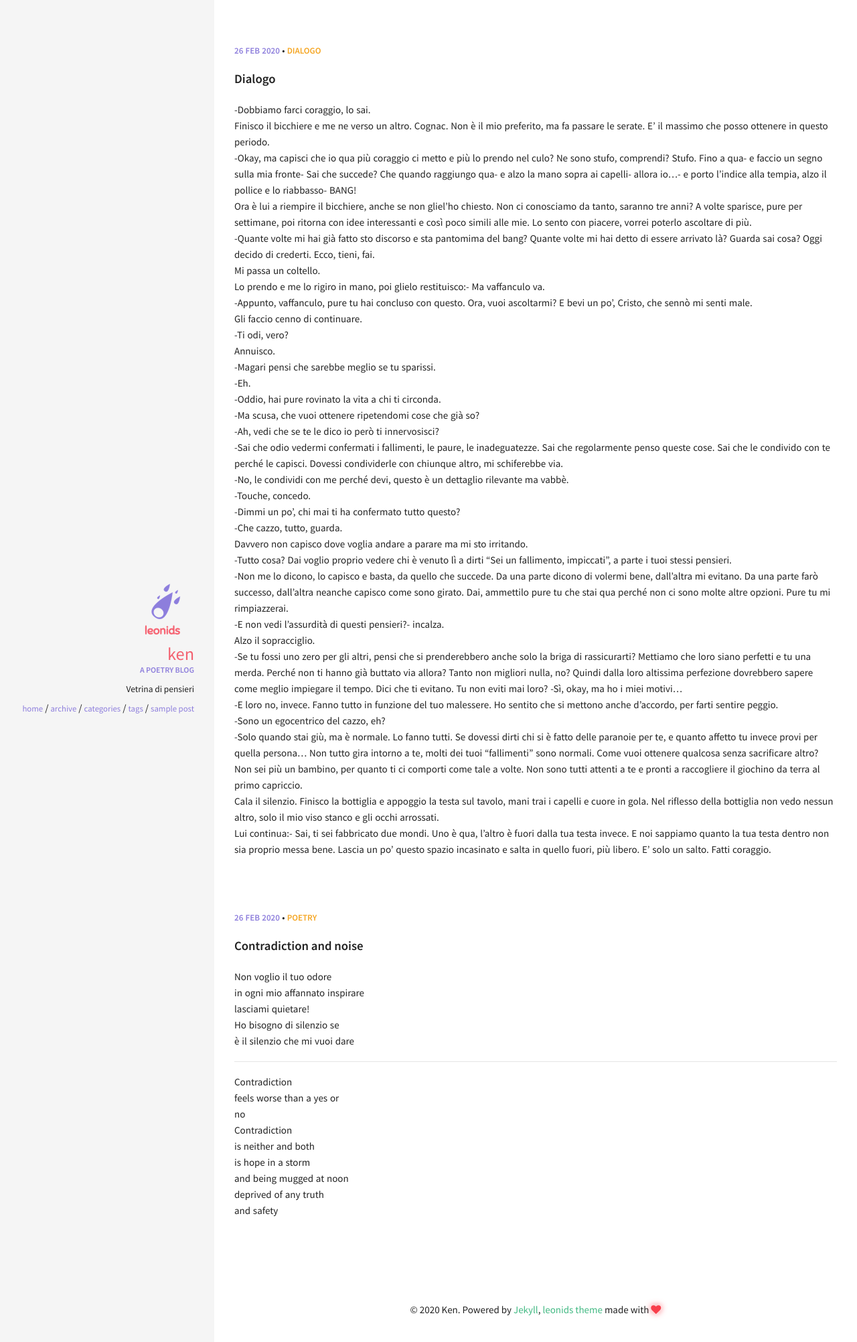
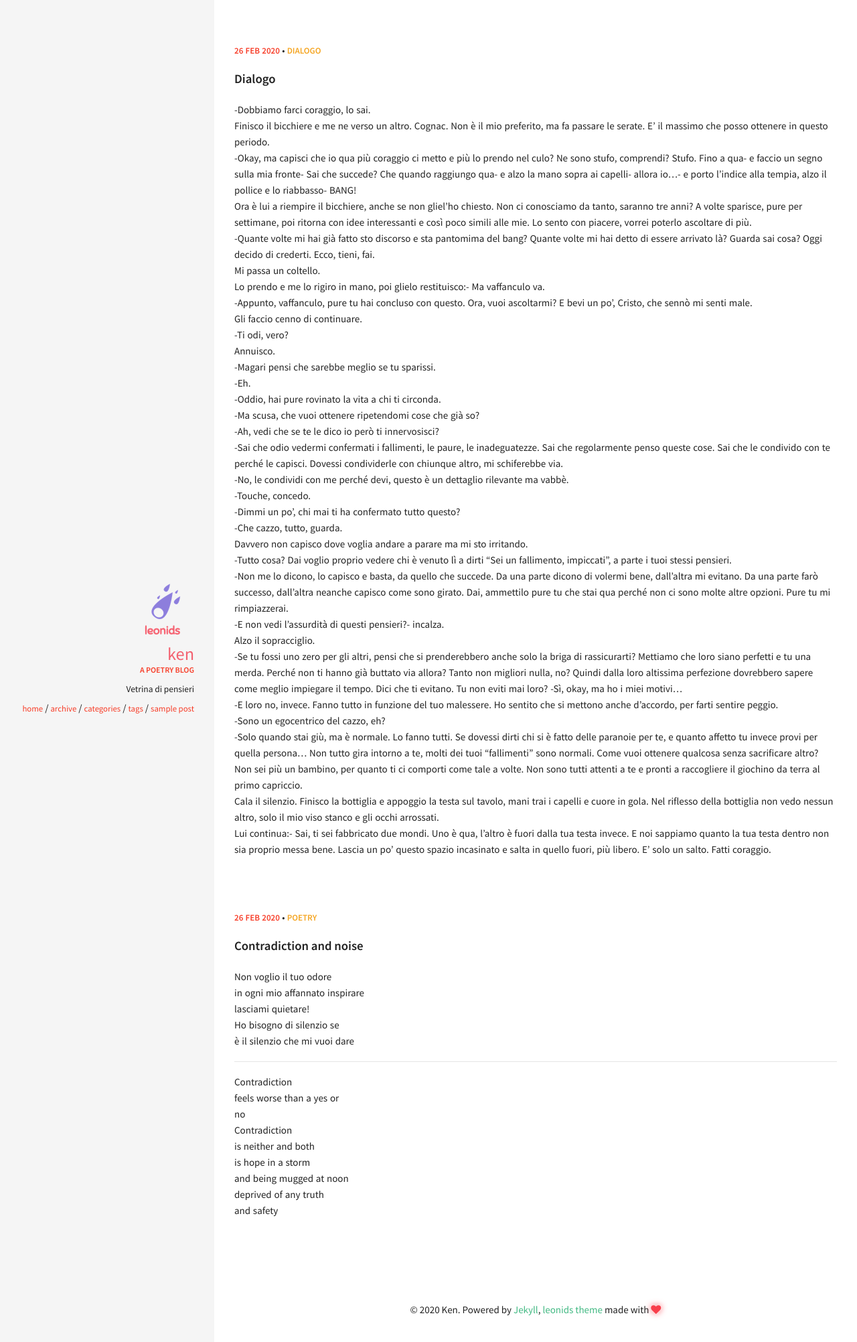
Before and after one commit to mirrorlessglassken/mirrorlessglassken.github.io, a Jekyll site: the page built from index.html, in a window 1280 px wide. Shown: the top 2003 px of the page at 67% size. Built offline with Jekyll 4.4.1, drawn with Linux system fonts in a browser that asks for light colours.

Commit message:
changed colors

```diff
--- a/_sass/components/_variables.scss
+++ b/_sass/components/_variables.scss
@@ -56,7 +56,7 @@ $background-color: #f5f5f5;
 
 $white:            #fff;
 $primary:          #42b983;
-$secondary:        #8d7edc;
+$secondary:        #f73d28;
 $success:          #65e892;
 $danger:           #f83e4b;
 $warning:          #F5A623;
```
